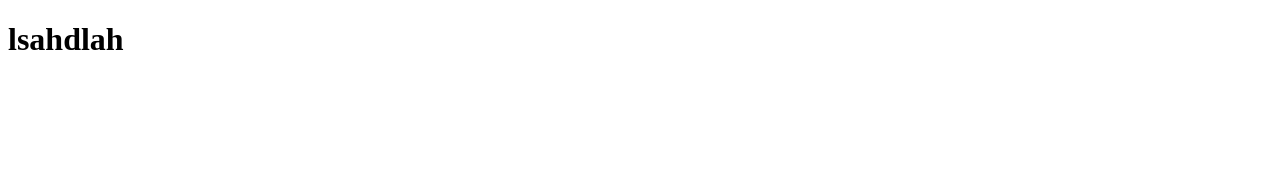
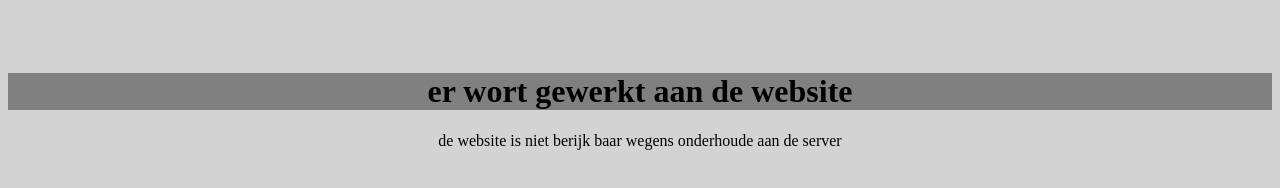
Before and after one commit to connectednode/website-leren, a plain HTML site: page index.html in a window 1280 px wide. Drawn offline with Linux system fonts and the light colour scheme.

Commit message:
basic infulng en css toe gevoegt

```diff
--- a/index.html
+++ b/index.html
@@ -1,9 +1,26 @@
 <!DOCTYPE html>
 <html>
   <head>
-    <title>t</title>
+    <title>oefen website</title>
+    <style>
+body {
+  background-color: LightGray;
+}
+
+h1 {
+  text-align:  center;
+  background-color: Gray;
+}
+
+p {
+  text-align: center;
+}
+
+    </style>
   </head>
   <body>
-<h1>lsahdlah</h1>
+      <p> <br/> <br/> </p>
+      <h1>er wort gewerkt aan de website</h1>
+      <p>de website is niet berijk baar wegens onderhoude aan de server</p>
   </body>
 </html>
```
